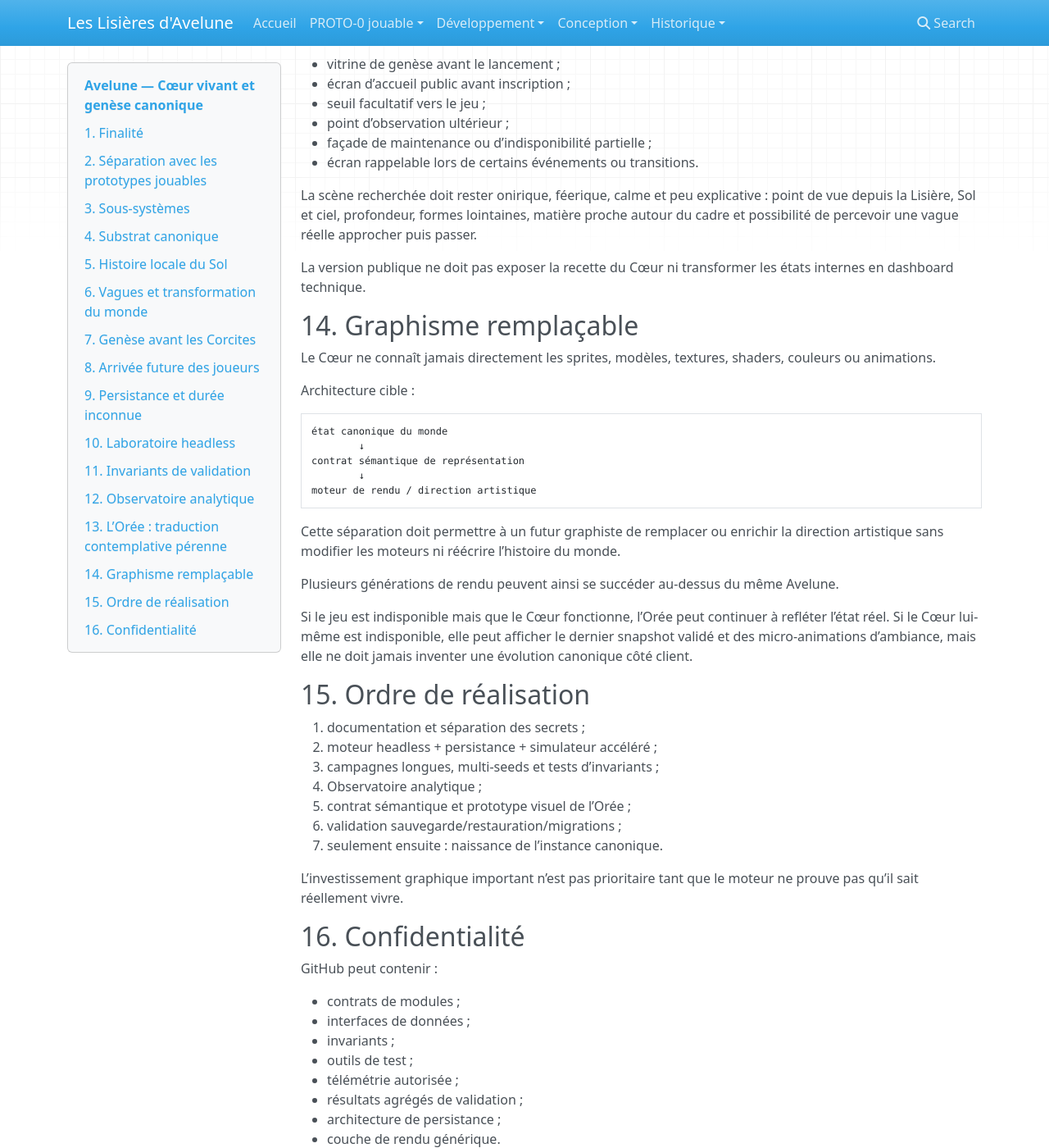
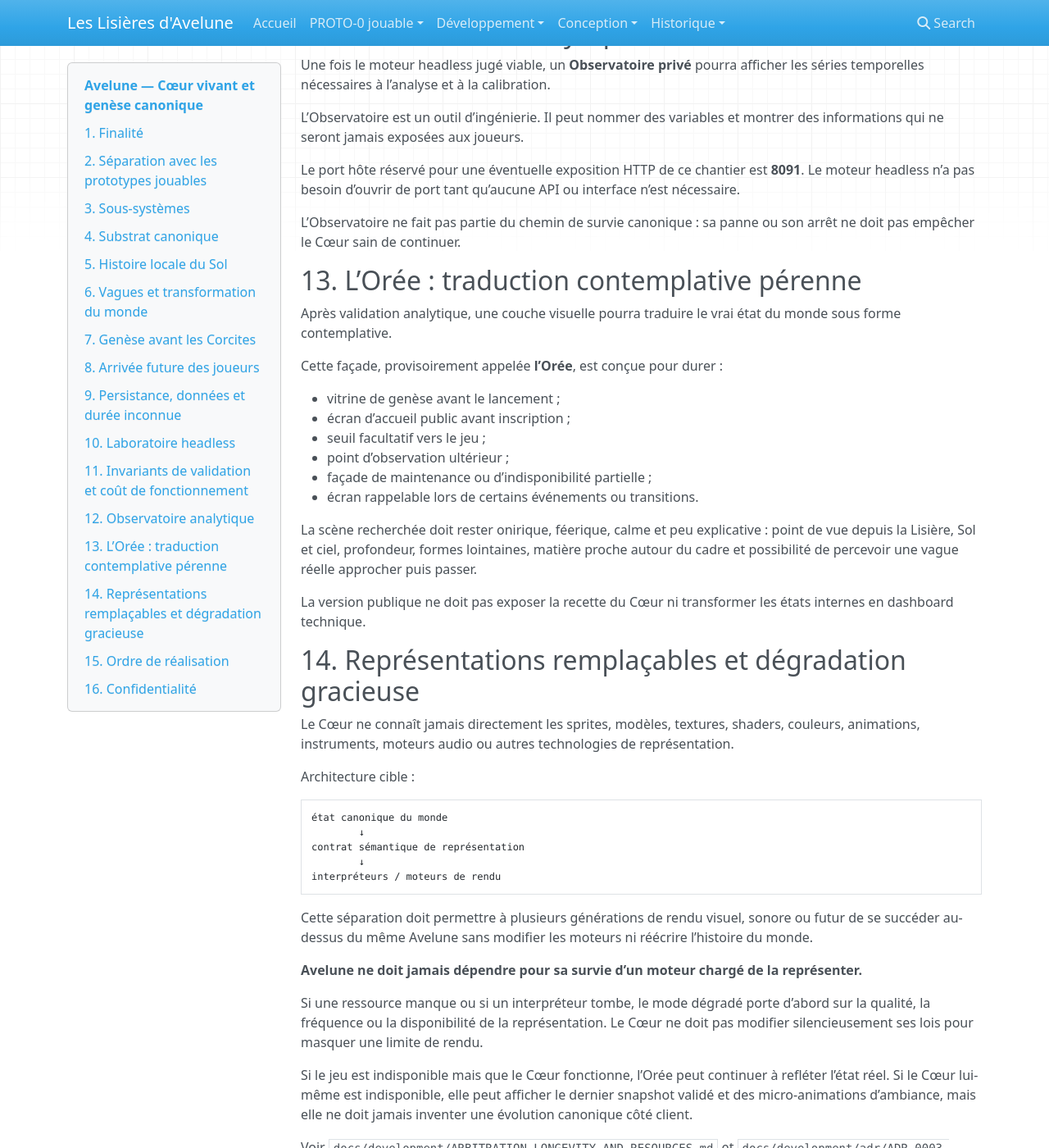
Before and after one commit to Abeliome-Officiel/les-lisieres-avelune, an MkDocs documentation site: the page built from docs/21_coeur_vivant_genese_canonique.md, in a window 1280 px wide and 1400 px high, scrolled down 4562 px. Shown: the whole window at 82% size. Built offline with MkDocs 1.6.1, drawn with Linux system fonts in a browser that asks for light colours; nearby versions of some CDN libraries; some of the changed text lies outside the part shown.

Commit message:
docs: apply longevity laws to canonical core contract

````diff
--- a/docs/21_coeur_vivant_genese_canonique.md
+++ b/docs/21_coeur_vivant_genese_canonique.md
@@ -97,7 +97,7 @@ Une couche d’implantation devra cependant garantir une équité raisonnable :
 
 Après l’arrivée des joueurs, les actions agrégées des Corcites peuvent devenir une force supplémentaire. Avelune garde sa dynamique propre, mais une activité collective persistante peut infléchir son histoire à long terme.
 
-## 9. Persistance et durée inconnue
+## 9. Persistance, données et durée inconnue
 
 Le Cœur doit être conçu pour une durée de fonctionnement indéterminée.
 
@@ -111,7 +111,11 @@ Exigences :
 - journal causal et événementiel ;
 - reprise contrôlée après arrêt ;
 - séparation stricte entre mondes de laboratoire et monde canonique ;
-- absence de deuxième histoire concurrente après crash ou restauration.
+- absence de deuxième histoire concurrente après crash ou restauration ;
+- formats et contrats suffisamment documentés pour permettre une migration future ;
+- cycle de vie explicite des familles de données importantes.
+
+La mémoire canonique ne signifie pas « tout conserver pour toujours ». Il faut distinguer l’état canonique courant, l’historique causal ou d’audit, les snapshots de restauration, les archives, les agrégats dérivés, les données reconstructibles et les données transitoires. Les règles de rétention doivent protéger l’identité du monde sans imposer une croissance incontrôlée de télémétrie brute.
 
 Une instance canonique ne doit pas être lancée avant que ces opérations aient été éprouvées sur des mondes de test.
 
@@ -132,7 +136,7 @@ Le laboratoire doit pouvoir :
 9. exécuter des campagnes accélérées sur de nombreuses seeds ;
 10. vérifier automatiquement les invariants de stabilité.
 
-## 11. Invariants de validation
+## 11. Invariants de validation et coût de fonctionnement
 
 Le Cœur doit notamment éviter :
 
@@ -143,7 +147,8 @@ Le Cœur doit notamment éviter :
 - croissance monotone « toujours plus » ;
 - stagnation durable non voulue ;
 - dépendance à la présence d’un joueur ;
-- coût CPU/RAM incompatible avec l’infrastructure cible.
+- coût CPU/GPU/RAM/stockage/I/O incompatible avec l’infrastructure cible ;
+- dépendance permanente à un moteur de représentation ou à un matériel spécialisé non nécessaire aux lois du monde.
 
 Il doit permettre au contraire :
 
@@ -152,7 +157,10 @@ Il doit permettre au contraire :
 - des histoires régionales distinctes ;
 - des transformations persistantes ;
 - une causalité reconstructible côté propriétaire ;
-- une simulation reproductible à version et entrées identiques.
+- une simulation reproductible à version et entrées identiques ;
+- des cadences de calcul adaptées à la temporalité des phénomènes lorsqu’elles préservent lois, invariants et causalité.
+
+Toute charge significative doit pouvoir être qualifiée comme permanente, périodique ou à la demande. Avant de rendre un calcul permanent ou d’augmenter le matériel, vérifier que sa fréquence et sa précision sont réellement nécessaires au phénomène simulé.
 
 Les métriques et seuils chiffrés de validation sont des paramètres de laboratoire et peuvent rester hors de ce document.
 
@@ -163,6 +171,8 @@ Une fois le moteur headless jugé viable, un **Observatoire privé** pourra affi
 L’Observatoire est un outil d’ingénierie. Il peut nommer des variables et montrer des informations qui ne seront jamais exposées aux joueurs.
 
 Le port hôte réservé pour une éventuelle exposition HTTP de ce chantier est **8091**. Le moteur headless n’a pas besoin d’ouvrir de port tant qu’aucune API ou interface n’est nécessaire.
+
+L’Observatoire ne fait pas partie du chemin de survie canonique : sa panne ou son arrêt ne doit pas empêcher le Cœur sain de continuer.
 
 ## 13. L’Orée : traduction contemplative pérenne
 
@@ -181,9 +191,9 @@ La scène recherchée doit rester onirique, féerique, calme et peu explicative
 
 La version publique ne doit pas exposer la recette du Cœur ni transformer les états internes en dashboard technique.
 
-## 14. Graphisme remplaçable
+## 14. Représentations remplaçables et dégradation gracieuse
 
-Le Cœur ne connaît jamais directement les sprites, modèles, textures, shaders, couleurs ou animations.
+Le Cœur ne connaît jamais directement les sprites, modèles, textures, shaders, couleurs, animations, instruments, moteurs audio ou autres technologies de représentation.
 
 Architecture cible :
 
@@ -192,14 +202,18 @@ Architecture cible :
         ↓
 contrat sémantique de représentation
         ↓
-moteur de rendu / direction artistique
+interpréteurs / moteurs de rendu
 ```
 
-Cette séparation doit permettre à un futur graphiste de remplacer ou enrichir la direction artistique sans modifier les moteurs ni réécrire l’histoire du monde.
+Cette séparation doit permettre à plusieurs générations de rendu visuel, sonore ou futur de se succéder au-dessus du même Avelune sans modifier les moteurs ni réécrire l’histoire du monde.
 
-Plusieurs générations de rendu peuvent ainsi se succéder au-dessus du même Avelune.
+**Avelune ne doit jamais dépendre pour sa survie d’un moteur chargé de la représenter.**
+
+Si une ressource manque ou si un interpréteur tombe, le mode dégradé porte d’abord sur la qualité, la fréquence ou la disponibilité de la représentation. Le Cœur ne doit pas modifier silencieusement ses lois pour masquer une limite de rendu.
 
 Si le jeu est indisponible mais que le Cœur fonctionne, l’Orée peut continuer à refléter l’état réel. Si le Cœur lui-même est indisponible, elle peut afficher le dernier snapshot validé et des micro-animations d’ambiance, mais elle ne doit jamais inventer une évolution canonique côté client.
+
+Voir `docs/development/ARBITRATION_LONGEVITY_AND_RESOURCES.md` et `docs/development/adr/ADR-0003-CORE-REPRESENTATION-INDEPENDENCE.md`.
 
 ## 15. Ordre de réalisation
 
@@ -209,9 +223,10 @@ Si le jeu est indisponible mais que le Cœur fonctionne, l’Orée peut continue
 4. Observatoire analytique ;
 5. contrat sémantique et prototype visuel de l’Orée ;
 6. validation sauvegarde/restauration/migrations ;
-7. seulement ensuite : naissance de l’instance canonique.
+7. revue de pérennité, ressources, dépendances et stratégie de remplacement ;
+8. seulement ensuite : naissance de l’instance canonique.
 
-L’investissement graphique important n’est pas prioritaire tant que le moteur ne prouve pas qu’il sait réellement vivre.
+L’investissement graphique ou sonore important n’est pas prioritaire tant que le moteur ne prouve pas qu’il sait réellement vivre.
 
 ## 16. Confidentialité
 
@@ -224,7 +239,8 @@ GitHub peut contenir :
 - télémétrie autorisée ;
 - résultats agrégés de validation ;
 - architecture de persistance ;
-- couche de rendu générique.
+- couches de rendu génériques ;
+- doctrine publique d’arbitrage technique et de pérennité.
 
 GitHub ne doit pas contenir :
 
````
Also changed, not shown: other parts of docs/21_coeur_vivant_genese_canonique.md (+2 -2 lines).
